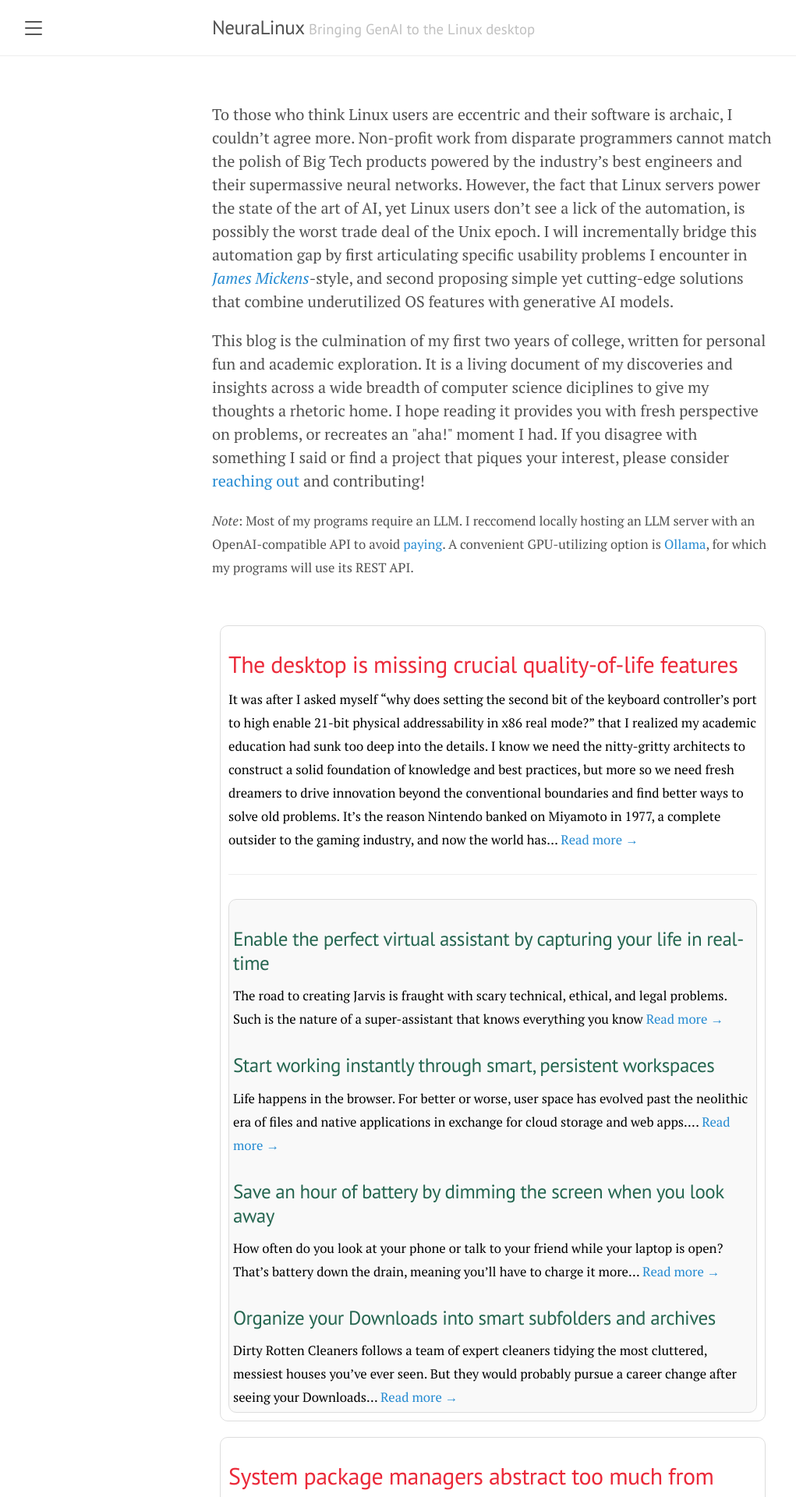
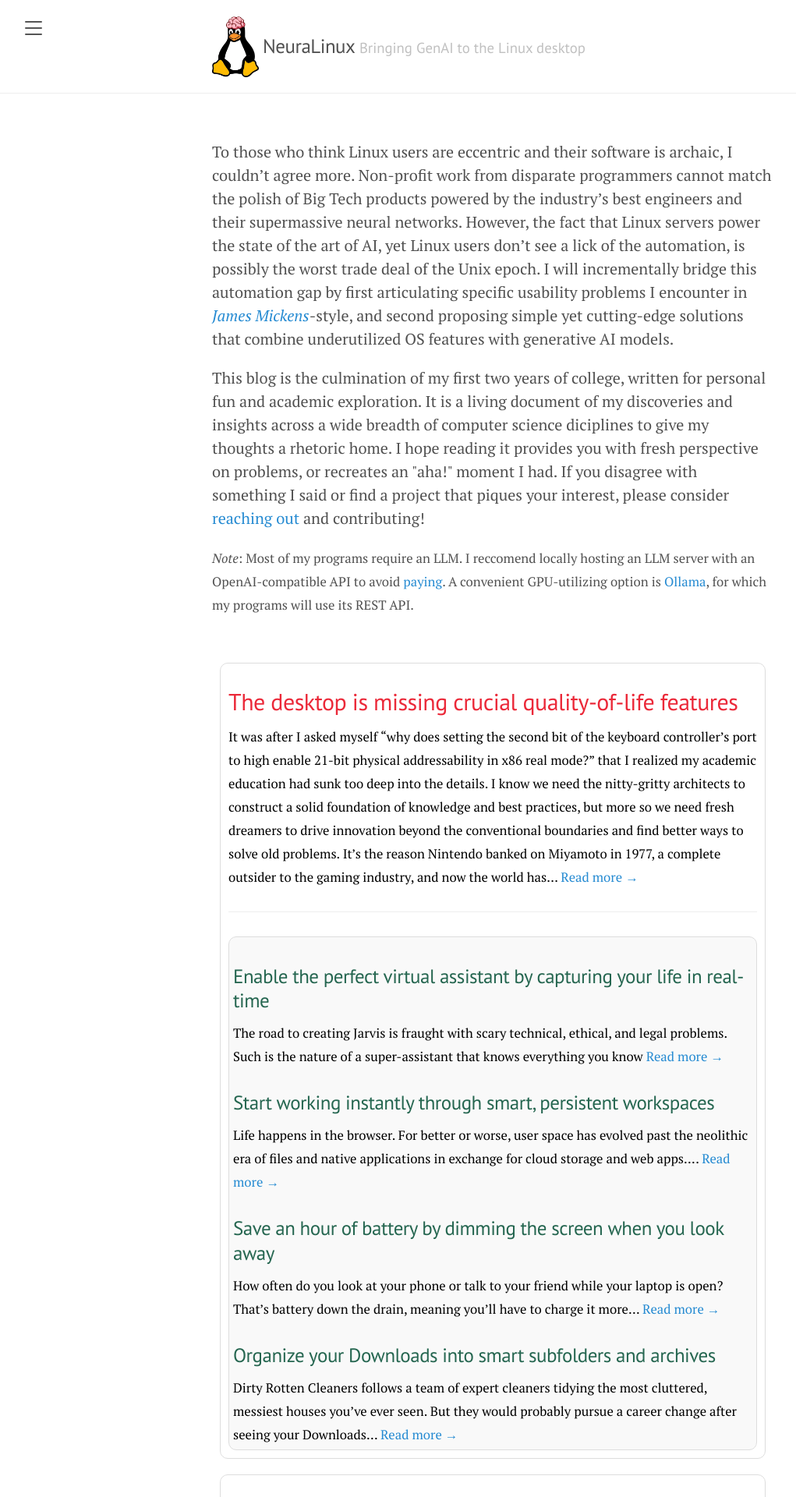
Before and after one commit to chinarjoshi/chinarjoshi.github.io, a Jekyll site: the page built from index.html, in a window 1280 px wide. Shown: the top 1920 px of the page at 78% size, without its empty margins (8-1029 px from the left). Built offline with Jekyll 4.4.1, drawn with Linux system fonts in a browser that asks for light colours.

Commit message:
Add tux to masthead

```diff
--- a/_layouts/default.html
+++ b/_layouts/default.html
@@ -12,6 +12,7 @@
     <div class="wrap">
       <div class="masthead">
         <div class="container">
+          <img src="assets/neuratux.png" class="masthead-image">
           <h3 class="masthead-title">
             <a href="{{ site.baseurl }}/" title="Home">{{ site.title }}</a>
             <small>{{ site.tagline }}</small>
--- a/public/css/lanyon.css
+++ b/public/css/lanyon.css
@@ -99,6 +99,13 @@ h1, h2, h3, h4, h5, h6 {
   margin-bottom: 3rem;
   border-bottom: 1px solid #eee;
 }
+.masthead-image {
+    display: inline-block;
+    vertical-align: middle; /* Adjusts vertical alignment */
+    margin: 0;
+    width: 3em;  /* As calculated previously */
+    height: auto;
+}
 .masthead-title {
   margin-top: 0;
   margin-bottom: 0;
@@ -112,6 +119,10 @@ h1, h2, h3, h4, h5, h6 {
   font-weight: 400;
   color: #c0c0c0;
   letter-spacing: 0;
+}
+.masthead-title, .masthead-title small {
+    display: inline-block;
+    vertical-align: middle; /* Aligns text with the image */
 }
 
 @media (max-width: 48em) {
```
